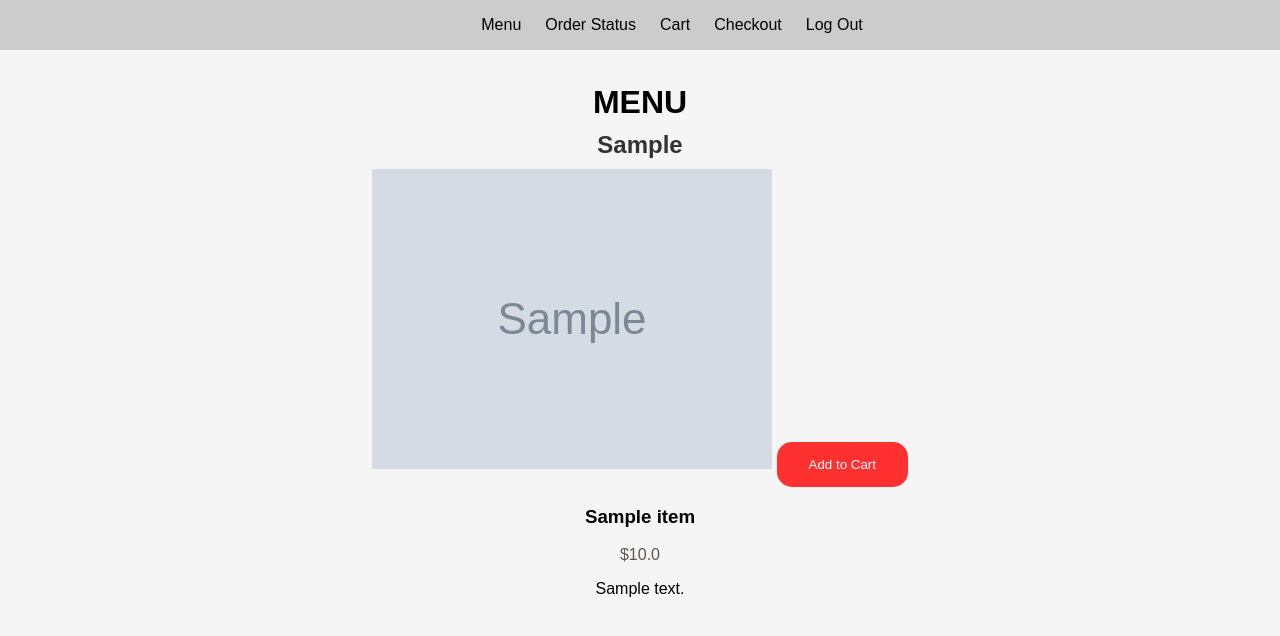
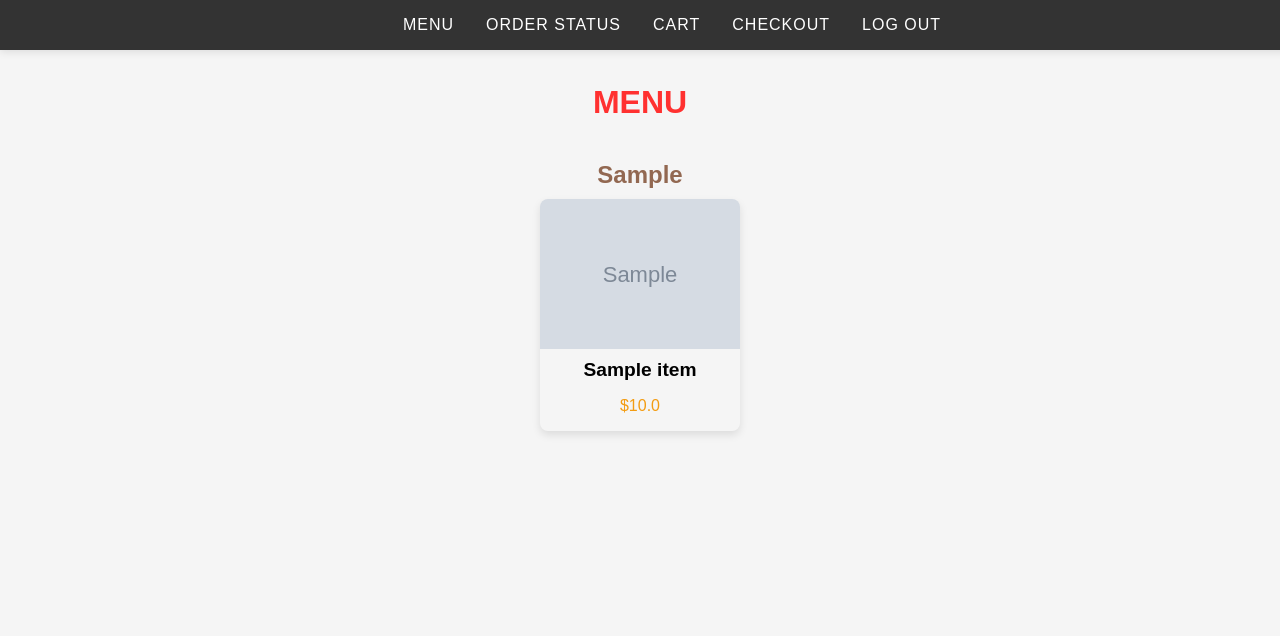
Before and after one commit to IvanC987/Project4, a Flask app: page /menu in a window 1280 px wide. Shown: the top 636 px of the page. Run offline with Flask 3, Linux system fonts and the light colour scheme; tables that the repository leaves empty hold one stand-in row (values such as "Sample post"); grey boxes marked "Sample" are stand-in pictures.

Commit message:
Add files via upload

```diff
--- a/static/customer_styles.css
+++ b/static/customer_styles.css
@@ -18,7 +18,7 @@ h2 {
 }
 
 p {
-  color: #605651;
+  color: #333;
 }
 
 .logo img {
@@ -35,34 +35,45 @@ p {
 
 .navbar {
   display: flex;
-  justify-content: center;
+  justify-content: center; /* Center the nav items horizontally */
   align-items: center;
   padding: 1rem 2rem;
-  background-color: #ccc;
+  background-color: #333;
   position: fixed;
   top: 0;
   left: 0;
   width: 100%;
   z-index: 1000;
+  box-shadow: 0 2px 8px rgba(0, 0, 0, 0.1);
 }
 
 .navbar .nav-links {
   list-style: none;
   display: flex;
-  gap: 1.5rem;
+  gap: 2rem;
   padding: 0;
   margin: 0;
+  justify-content: center; /* Center the links inside the nav-links container */
 }
 
 .navbar .nav-links a {
   text-decoration: none;
-  color: #000000;
+  color: #fff;
   font-size: 1rem;
-  transition: color 0.3s ease;
+  font-weight: 500;
+  text-transform: uppercase;
+  letter-spacing: 1px;
+  transition: color 0.3s ease, transform 0.2s ease;
 }
 
 .navbar .nav-links a:hover {
   color: #ff3130;
+  transform: translateY(-3px);
+}
+
+.navbar .nav-links a.active {
+  color: #ff3130;
+  font-weight: bold;
 }
 
 button {
@@ -113,7 +124,7 @@ input {
 }
 
 input:focus {
-  border-color: #007bff;
+  border-color: #01060b;
   outline: none;
 }
 
@@ -383,7 +394,7 @@ input:focus {
   border-radius: 8px;
   font-weight: bold;
   text-align: center;
-  box-shadow: 0 2px 6px rgba(0,0,0,0.1);
+  box-shadow: 0 2px 6px rgba(0, 0, 0, 0.1);
 }
 
 /* Category-specific styles */
@@ -411,7 +422,6 @@ input:focus {
   border: 1px solid #ffeeba;
 }
 
-
 /* responsive media queries */
 @media (max-width: 768px) {
   .dashboard-container {
@@ -419,3 +429,108 @@ input:focus {
     align-items: center;
   }
 }
+
+h1 {
+  color: #ff3130;
+}
+.menu-wrapper {
+  display: block;
+  padding: 20px;
+}
+
+.category-column {
+  width: 100%;
+  max-width: 1000px;
+  margin: 0 auto 40px;
+}
+
+.category-column h2 {
+  text-align: center;
+  color: #926851;
+}
+
+.menu-items-grid {
+  display: flex;
+  flex-wrap: wrap;
+  gap: 20px;
+  justify-content: center;
+}
+
+.menu-item-box {
+  position: relative;
+  width: 200px;
+  text-align: center;
+  border-radius: 8px;
+  box-shadow: 0 4px 8px rgba(0, 0, 0, 0.1);
+  transition: transform 0.3s ease-in-out;
+}
+
+.menu-item-box:hover {
+  transform: translateY(-5px);
+  z-index: 1;
+}
+
+.image-container {
+  position: relative;
+  width: 100%;
+  height: 150px;
+}
+
+.image-container img {
+  width: 100%;
+  height: 100%;
+  object-fit: cover;
+  border-radius: 8px 8px 0 0;
+}
+
+.add-to-cart-btn {
+  position: absolute;
+  bottom: 10px;
+  left: 50%;
+  transform: translateX(-50%);
+  padding: 8px 12px;
+  background-color: #ff3130;
+  color: white;
+  border: none;
+  border-radius: 4px;
+  font-size: 0.9rem;
+  opacity: 0;
+  visibility: hidden;
+  transition: opacity 0.3s ease, visibility 0.3s ease;
+  cursor: pointer;
+}
+
+.menu-item-box:hover .add-to-cart-btn {
+  opacity: 1;
+  visibility: visible;
+}
+
+.menu-item-box h3 {
+  font-size: 1.2rem;
+  margin: 10px 0;
+}
+
+.menu-item-box .price {
+  font-size: 1rem;
+  color: #f39c12;
+}
+
+.menu-item-box .description {
+  position: absolute;
+  bottom: 0;
+  left: 0;
+  right: 0;
+  padding: 10px;
+  background: rgba(0, 0, 0, 0.7);
+  color: white;
+  opacity: 0;
+  visibility: hidden;
+  transition: opacity 0.3s, visibility 0.3s;
+  font-size: 0.9rem;
+  border-radius: 0 0 8px 8px;
+}
+
+.menu-item-box:hover .description {
+  opacity: 1;
+  visibility: visible;
+}
```
